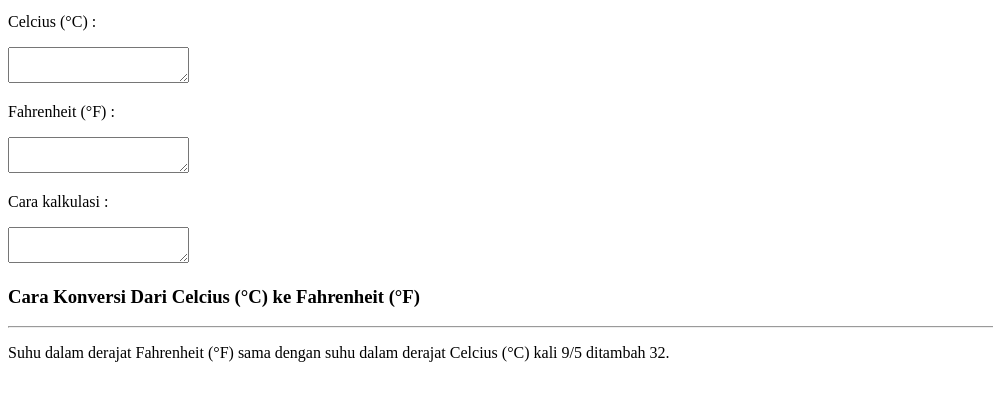
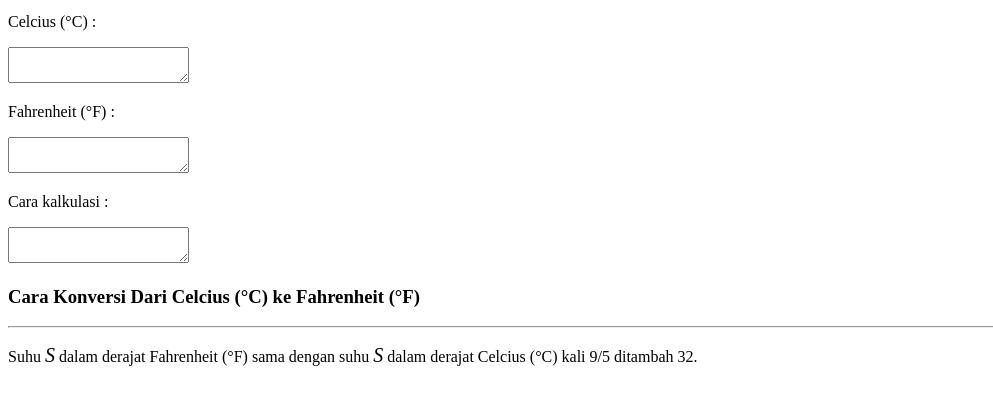
Before and after one commit to revou-fundamental-course/10-jun-24-rahmatsvhndr, a plain HTML site: page index.html in a window 1280 px wide. Shown: the part 101-506 px from the top of the page, without its empty margins (0-993 px from the left). Drawn offline with Linux system fonts and the light colour scheme.

Commit message:
tambah Class simbol suhu

```diff
--- a/CSS/style.css
+++ b/CSS/style.css
@@ -1 +1,4 @@
-/*Ini CSS*/
+.simbol-suhu {
+    font-size: 20px;
+    font-style: italic;
+}
--- a/index.html
+++ b/index.html
@@ -35,7 +35,7 @@
         <h3>Cara Konversi Dari Celcius (&deg;C) ke Fahrenheit (&deg;F)</h3>
         <hr/>
 
-        <p>Suhu dalam derajat Fahrenheit (&deg;F) sama dengan suhu dalam derajat Celcius (&deg;C) kali 9/5 ditambah 32.
+        <p>Suhu <span class="simbol-suhu">S</span> dalam derajat Fahrenheit (&deg;F) sama dengan suhu <span class="simbol-suhu">S</span>  dalam derajat Celcius (&deg;C) kali 9/5 ditambah 32.
 
         </p>
 
```
